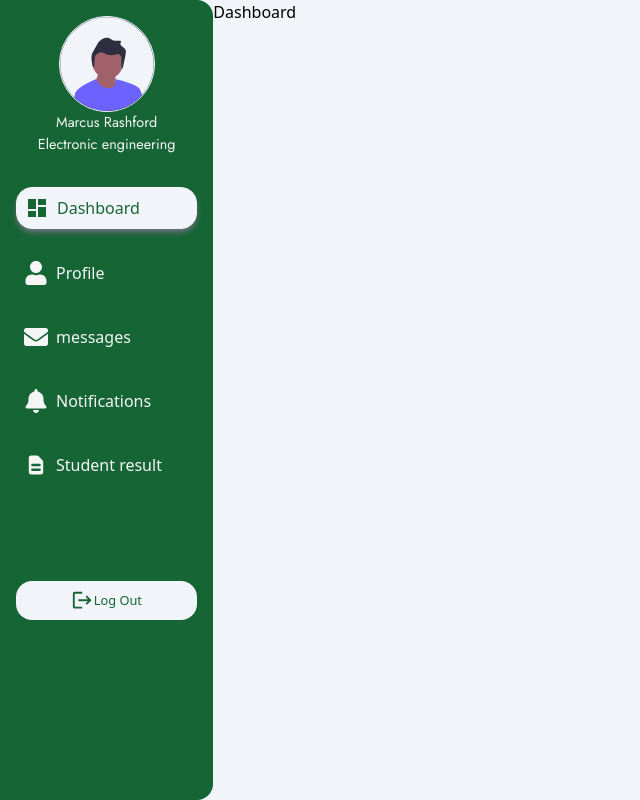
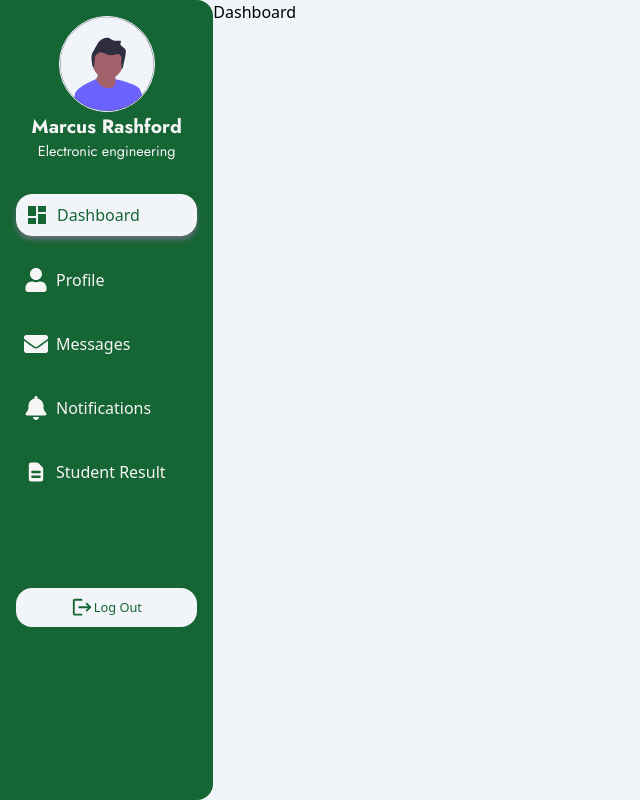
Before and after one commit to Sosaristic/StudentResultsv3forked, a React (Vite) app: page /dashboard in a window 1280 px wide. Shown: the whole page, without its empty margins (0-640 px from the left). Built offline with nearby package versions, Linux system fonts and the light colour scheme; sample sign-in values are in the browser's storage.

Commit message:
capitalise side nav links

```diff
--- a/src/components/dashboard/layout/DesktopSideNav.jsx
+++ b/src/components/dashboard/layout/DesktopSideNav.jsx
@@ -22,8 +22,8 @@ const SideNavLink = ({ name, link, icon }) => {
       end={true}
       className={({ isActive }) =>
         isActive
-          ? "flex relative items-center gap-2 text-dark-green text-[1rem] p-2  border border-grey-white bg-background shadow-md rounded-2xl shadow-gray-500 font-[500]"
-          : "flex relative items-center gap-2 text-grey-white text-[1rem] p-2 font-[500]"
+          ? "flex relative items-center gap-2 text-dark-green text-[1rem] p-2 capitalize  border border-grey-white bg-background shadow-md rounded-2xl shadow-gray-500 font-[500]"
+          : "flex relative items-center gap-2 text-grey-white text-[1rem] p-2 capitalize font-[500]"
       }
     >
       <span className="text-[1.5rem]">{icon}</span>
@@ -38,7 +38,7 @@ export default function DesktopSideNav() {
     <section>
       <div className="flex flex-col items-center text-grey-white text-[.9rem] mt-4 font-jost">
         <Avatar />
-        <p>Marcus Rashford</p>
+        <p className="text-[1.2rem] font-bold">Marcus Rashford</p>
         <p>Electronic engineering</p>
       </div>
       <div className="mt-8 flex flex-col gap-6">
```
